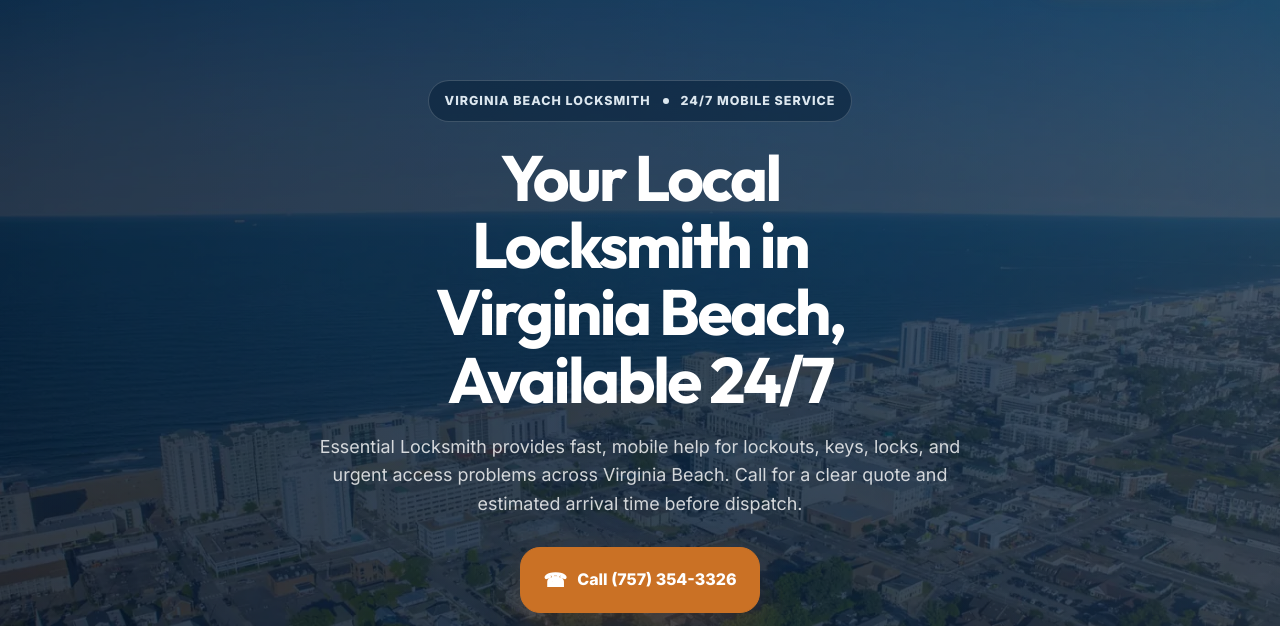
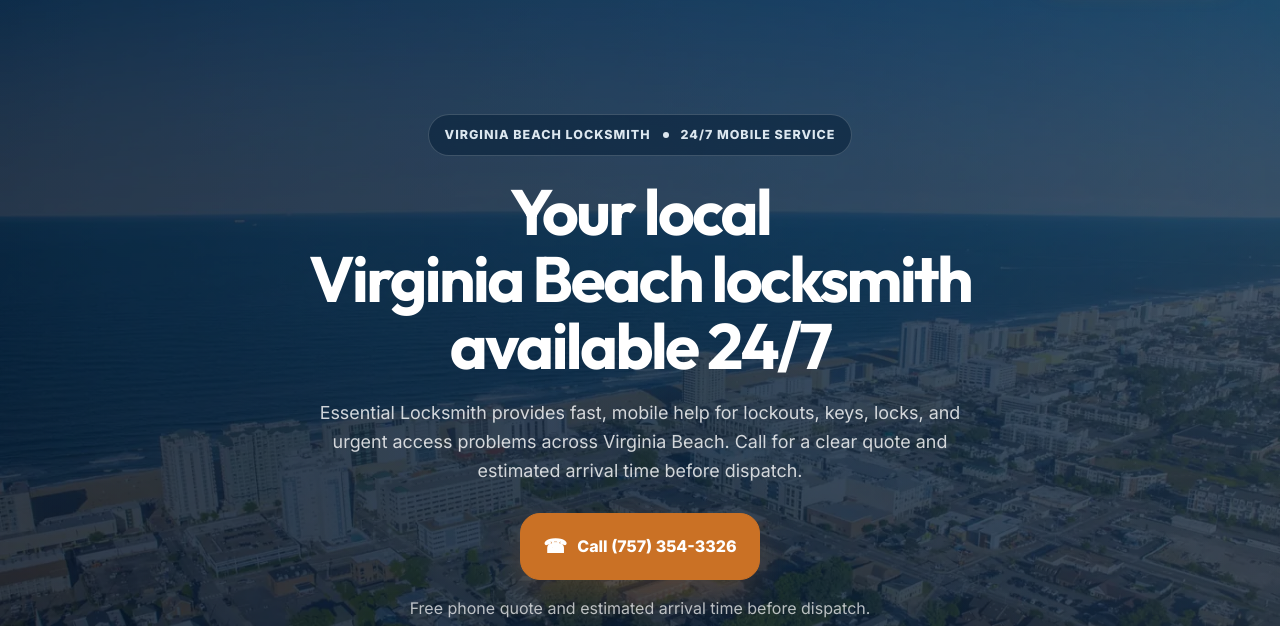
Before and after one commit to yaboixanny/essentiallocksmithmain, a website: page index.html in a window 1280 px wide. Shown: the part 87-713 px from the top of the page. Drawn offline with Linux system fonts and the light colour scheme.

Commit message:
Update homepage hero headline

```diff
--- a/index.html
+++ b/index.html
@@ -98,7 +98,7 @@
                         <span class="dot"></span>
                         <span>24/7 Mobile Service</span>
                     </div>
-                    <h1>Your Local Locksmith in Virginia Beach, Available 24/7</h1>
+                    <h1><span>Your local</span> <span>Virginia Beach locksmith</span> <span>available 24/7</span></h1>
                     <p class="hero-lead">Essential Locksmith provides fast, mobile help for lockouts, keys, locks, and urgent access problems across Virginia Beach. Call for a clear quote and estimated arrival time before dispatch.</p>
                     <div class="hero-cta-row">
                         <a href="tel:+17573543326" class="cta-primary">
--- a/style.css
+++ b/style.css
@@ -491,6 +491,14 @@ h1, h2, h3 {
 }
 
 @media (min-width: 801px) {
+    .home-hero h1 {
+        max-width: none;
+    }
+
+    .home-hero h1 span {
+        display: block;
+    }
+
     .hero-grid:has(> .hero-copy > .hero-points) {
         min-height: 470px;
     }
```
